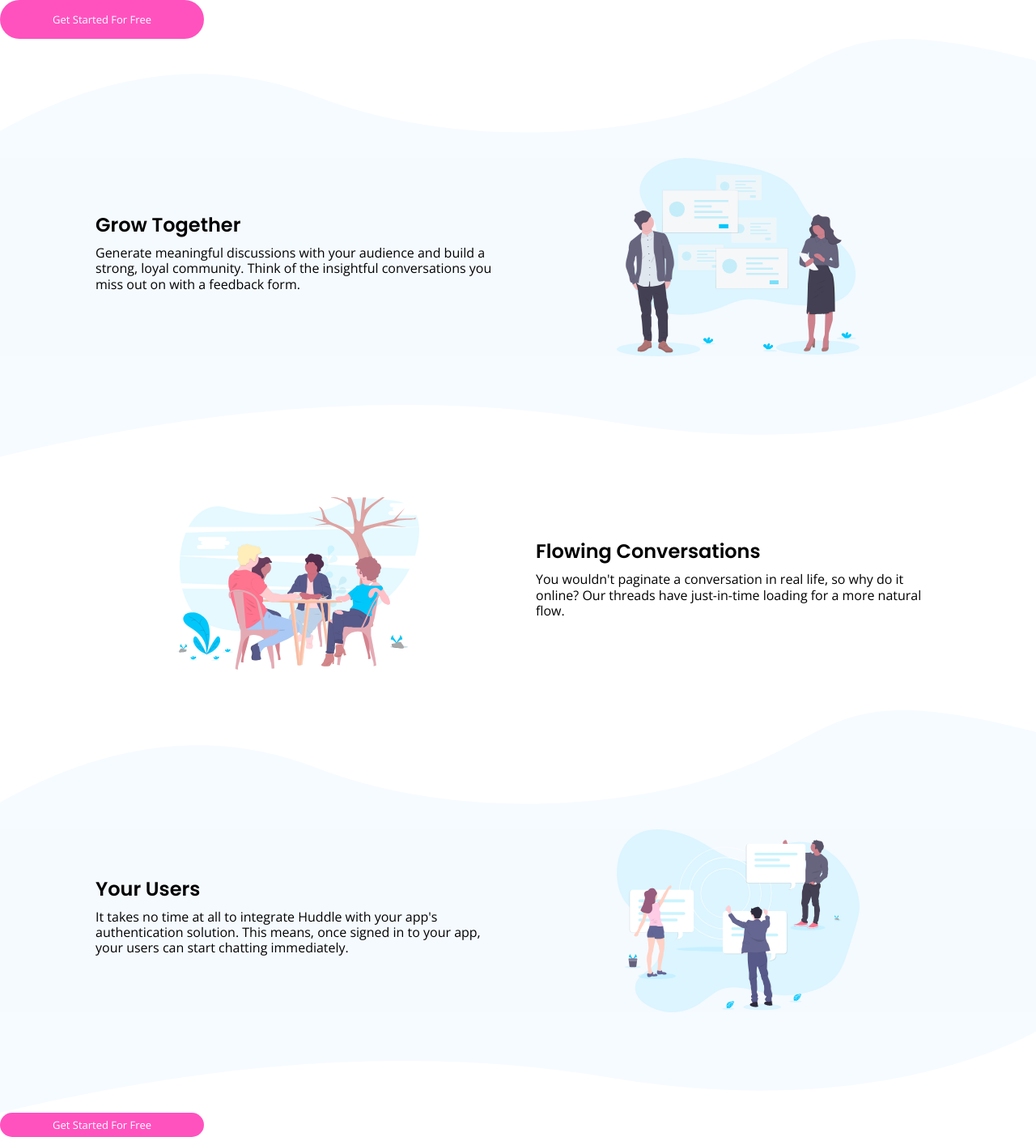
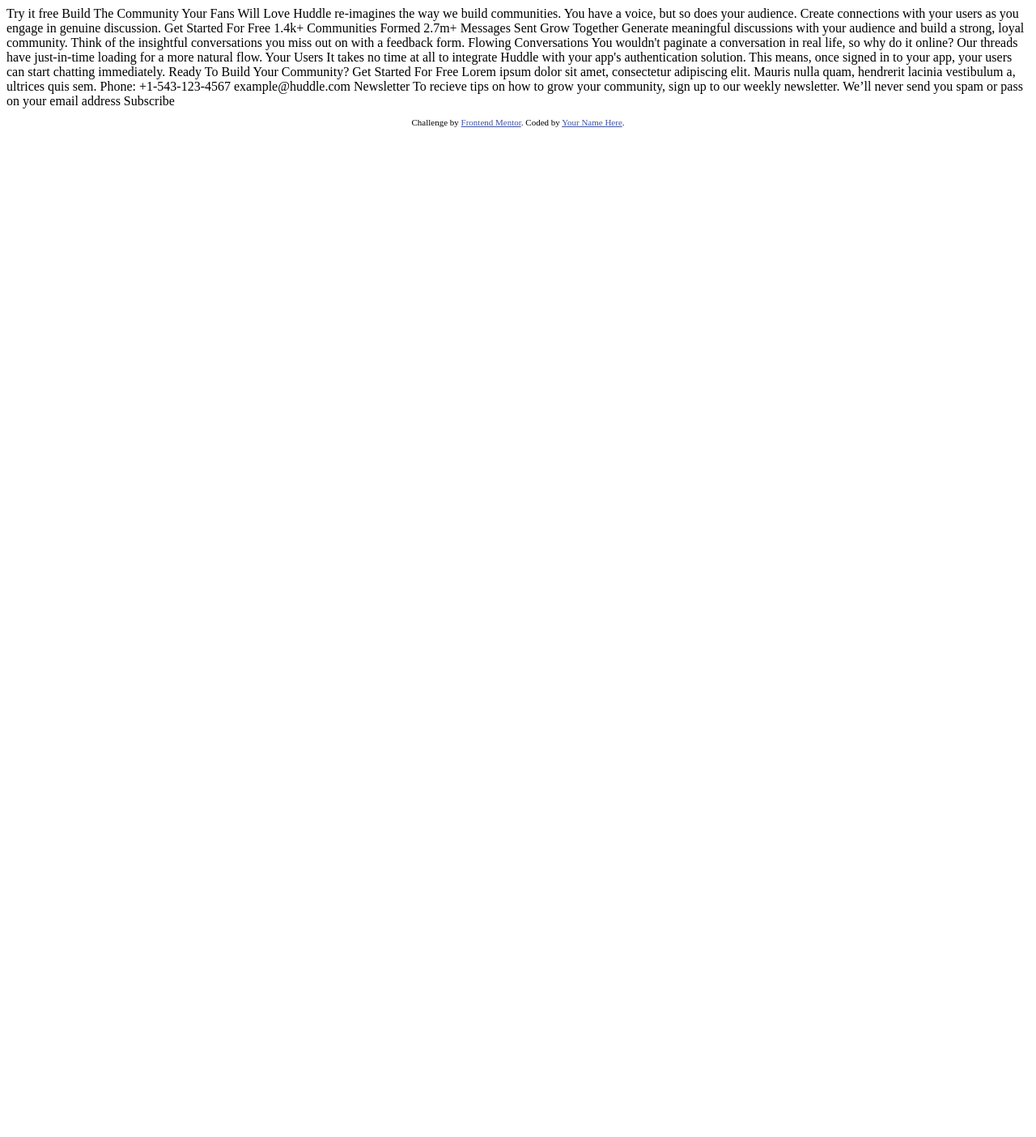
Before and after one commit to camilogutierrezruiz/Landing_Page_G03-1, a plain HTML site: page index.html in a window 1280 px wide. Shown: the whole page at 81% size. After the commit the page ends 800 px from the top, so only its background shows below. Drawn offline with nearby package versions, Linux system fonts and the light colour scheme.

Commit message:
Revert "Felipe"

```diff
--- a/index.html
+++ b/index.html
@@ -3,96 +3,65 @@
 <head>
   <meta charset="UTF-8">
   <meta name="viewport" content="width=device-width, initial-scale=1.0"> <!-- displays site properly based on user's device -->
+
   <link rel="icon" type="image/png" sizes="32x32" href="./images/favicon-32x32.png">
-  <link rel="stylesheet" href="./styles/styles.css" />
+
   <title>Frontend Mentor | Huddle landing page with curved sections</title>
+
+  <!-- Feel free to remove these styles or customise in your own stylesheet 👍 -->
+  <style>
+    .attribution { font-size: 11px; text-align: center; }
+    .attribution a { color: hsl(228, 45%, 44%); }
+  </style>
 </head>
 <body>
-  <div class="botonRositaGay">Get Started For Free</div>
-  <section class="illustrations">
-    <div class="line-0">
-      <img
-        style="width: 100%;"
-        src="images/bg-section-top-desktop-1.svg"
-        alt=""
-      />
-      <div class="background-images line-2">
-        <div class="container">
-          <div class="grid-2 inverse">
-            <img
-              class="i-img"
-              src="images/illustration-grow-together.svg"
-              alt=""
-            />
-            <div class="read">
-              <h2>Grow Together</h2>
-              <p>
-                Generate meaningful discussions with your audience and build a
-                strong, loyal community. Think of the insightful conversations
-                you miss out on with a feedback form.
-              </p>
-            </div>
-          </div>
-        </div>
-      </div>
-      <img
-        style="width: 100%;"
-        src="images/bg-section-bottom-desktop-1.svg"
-        alt=""
-      />
-    </div>
-    <div class="line-0">
-      <div class="p-5 line-2">
-        <div class="container">
-          <div class="grid-2">
-            <img
-              class="i-img"
-              src="images/illustration-flowing-conversation.svg"
-              alt=""
-            />
-            <div class="read">
-              <h2>Flowing Conversations</h2>
-              <p>
-                You wouldn't paginate a conversation in real life, so why do
-                it online? Our threads have just-in-time loading for a more
-                natural flow.
-              </p>
-            </div>
-          </div>
-        </div>
-      </div>
-    </div>
-    <div class="line-0">
-      <img
-        style="width: 100%;"
-        src="images/bg-section-top-desktop-1.svg"
-        alt=""
-      />
-      <div class="bg-cyan line-2">
-        <div class="container">
-          <div class="grid-2 inverse">
-            <img
-              class="i-img"
-              src="images/illustration-your-users.svg"
-              alt=""
-            />
-            <div class="read">
-              <h2>Your Users</h2>
-              <p>
-                It takes no time at all to integrate Huddle with your app's
-                authentication solution. This means, once signed in to your
-                app, your users can start chatting immediately.
-              </p>
-            </div>
-          </div>
-        </div>
-      </div>
-      <img
-        style="width: 100%;"
-        src="images/bg-section-bottom-desktop-1.svg"
-        alt=""
-      />
-      <div class="botonRositaGay">Get Started For Free</div>
-    </div>
-  </body>
+  Try it free
+
+  Build The Community Your Fans Will Love
+
+  Huddle re-imagines the way we build communities. You have a voice, but so does
+  your audience. Create connections with your users as you engage in genuine discussion.
+
+  Get Started For Free
+
+  1.4k+
+  Communities Formed
+
+  2.7m+
+  Messages Sent
+
+  Grow Together
+  Generate meaningful discussions with your audience and build a strong, loyal community.
+  Think of the insightful conversations you miss out on with a feedback form.
+
+  Flowing Conversations
+  You wouldn't paginate a conversation in real life, so why do it online? Our threads have
+  just-in-time loading for a more natural flow.
+
+  Your Users
+  It takes no time at all to integrate Huddle with your app's authentication solution. This means,
+  once signed in to your app, your users can start chatting immediately.
+
+  Ready To Build Your Community?
+  Get Started For Free
+
+  Lorem ipsum dolor sit amet, consectetur adipiscing elit. Mauris nulla quam, hendrerit lacinia
+  vestibulum a, ultrices quis sem.
+
+  Phone: +1-543-123-4567
+  example@huddle.com
+
+  Newsletter
+  To recieve tips on how to grow your community, sign up to our weekly newsletter. We’ll never
+  send you spam or pass on your email address
+
+  Subscribe
+
+  <footer>
+    <p class="attribution">
+      Challenge by <a href="https://www.frontendmentor.io?ref=challenge" target="_blank">Frontend Mentor</a>.
+      Coded by <a href="#">Your Name Here</a>.
+    </p>
+  </footer>
+</body>
 </html>
--- a/styles/styles.css
+++ b/styles/styles.css
@@ -5,265 +5,28 @@
     /* Open Sans => Paragraphs */
 @import url('https://fonts.googleapis.com/css2?family=Open+Sans:wght@300&display=swap');
 
-html {
-    --Pink: hsl(322, 100%, 66%);
-    --Light-Pink: hsl(321, 100%, 78%);
-    --Light-Red: hsl(0, 100%, 63%)
-    --Very-Dark-Cyan: hsl(192, 100%, 9%);
-    --Very-Pale-Blue: hsl(207, 100%, 98%);
+:root {
+    /* Fonts Variables */
+    --titles-font: 'Poppins', sans-serif;
+    --paraghrahp-font: 'Open Sans', sans-serif;
 
-  }
+    /* Brand Color Variables */
+    --weight-color: #00242f;
+    --button: #ff55c0;
+    --button-hover: #ff8fd6;
+    --background-section: #f4fbff;
+    --facebook-hover: #0074ee;
+    --instagram-hover: #df376f;
+    --twitter-hover: #1d9bf0;
+    --white: #fff;
+}
 
-  body {
-    font-family: "Open Sans", sans-serif;
-    color: var(--azulitoGay);
+* {
     margin: 0;
     padding: 0;
-  }
+    box-sizing: border-box;
+}
 
-  h1,
-  h2,
-  h3,
-  h4,
-  h5,
-  h6 {
-    font-family: "Poppins", sans-serif;
-    margin: 10px 0px;
-  }
-
-  .container {
-    width: 85%;
-    margin: auto;
-  }
-
-  .text-center {
-    text-align: center;
-  }
-
-  .inline {
-    display: flex;
-    align-items: center;
-  }
-
-  .inline img {
-    width: 30px;
-    margin-right: 5px;
-  }
-
-  .inline img.w-20 {
-    width: 20px;
-  }
-
-  nav {
-    display: flex;
-    align-items: center;
-    justify-content: space-between;
-    padding: 25px 0px;
-  }
-
-  .botonRosita {
-    padding: 8px 20px;
-    color: var(--rosita);
-    border: 1px solid var(--rosita);
-    border-radius: 25px;
-    cursor: pointer;
-  }
-
-
-
-  .botonRositaGay {
-    padding: 15px 65px;
-    background-color: var(--Pink);
-    transition-duration: 0.4s;
-    color: #fff;
-    font-size: 13px;
-    display: inline-block;
-    border-radius: 25px;
-    cursor: pointer;
-  }
-  .showcase {
-    width: 90%;
-    margin: auto;
-    text-align: center;
-    margin-top: 3rem;
-    margin-bottom: 7rem;
-  }
-  .showcase p {
-    max-width: 430px;
-    text-align: center;
-    margin: auto;
-    font-size: 13px;
-    font-weight: 500;
-    margin-bottom: 25px;
-  }
-
-  .showcase img {
-    max-width: 500px;
-    margin: auto;
-    text-align: center;
-    margin-top: 3.6rem;
-  }
-
-  .grid-2 {
-    display: grid;
-    grid-template-columns: repeat(2, 1fr);
-  }
-
-  .mr-7 {
-    margin-right: 70px;
-  }
-
-  .text-lg {
-    font-size: 2.5rem;
-  }
-
-  .p-5 {
-    padding: 50px 0px;
-  }
-  .p-10 {
-    padding: 130px 0px;
-  }
-
-  .background-images {
-    background: var(--Very-Pale-Blue);
-  }
-  .bg-cyan {
-    background: var(--Very-Pale-Blue);
-  }
-
-  .illustrations .i-img {
-    max-width: 300px;
-    justify-self: center;
-  }
-
-  .illustrations .read {
-    align-self: center;
-    text-align: left;
-  }
-
-  .read p {
-    text-align: left;
-    max-width: 500px;
-  }
-
-  .grid-2 .read {
-    justify-self: center;
-  }
-
-  .line-0 {
-    line-height: 0px;
-  }
-
-  .line-2 {
-    line-height: 1.2em;
-  }
-
-
-  .max-w {
-    max-width: 400px;
-  }
-
-
-  .inverse img {
-    grid-column: 2/3;
-  }
-  .inverse .read {
-    grid-column: 1/2;
-    grid-row: 1/2;
-  }
-
-  .mobile {
-    display: none;
-  }
-
-  @media (max-width: 950px) {
-    .grid-2 {
-      grid-template-columns: 1fr;
-      grid-gap: 30px;
-    }
-    .inverse img {
-      grid-column: 1/2;
-      grid-row: 1/2;
-    }
-    .inverse .read {
-      grid-column: 1/2;
-      grid-row: 2/3;
-    }
-    .illustrations .read,
-    .read p {
-      text-align: center;
-    }
-
-    .showcase img {
-      max-width: 350px;
-    }
-
-  }
-
-  @media (max-width: 500px) {
-    .showcase img {
-      max-width: 250px;
-    }
-
-  }
-
-  @media (max-width: 300px) {
-    .showcase img {
-      max-width: 150px;
-    }
-
-  }
-
-  .max-w {
-    max-width: 400px;
-  }
-
-
-  .inverse img {
-    grid-column: 2/3;
-  }
-  .inverse .read {
-    grid-column: 1/2;
-    grid-row: 1/2;
-  }
-
-  .mobile {
-    display: none;
-  }
-
-  @media (max-width: 950px) {
-    .grid-2 {
-      grid-template-columns: 1fr;
-      grid-gap: 30px;
-    }
-    .inverse img {
-      grid-column: 1/2;
-      grid-row: 1/2;
-    }
-    .inverse .read {
-      grid-column: 1/2;
-      grid-row: 2/3;
-    }
-    .illustrations .read,
-    .read p {
-      text-align: center;
-    }
-
-    .showcase img {
-      max-width: 350px;
-    }
-  }
-
-  @media (max-width: 500px) {
-    .showcase img {
-      max-width: 250px;
-    }
-
-  }
-
-  @media (max-width: 300px) {
-    .showcase img {
-      max-width: 150px;
-    }
-
-  }
+body {
+    font-family: var(--paraghrahp-text);
+}
```
Also changed, not shown: social_icons/facebook-square-brands.svg (added), social_icons/instagram-brands.svg (added), social_icons/twitter-square-brands.svg (added).
